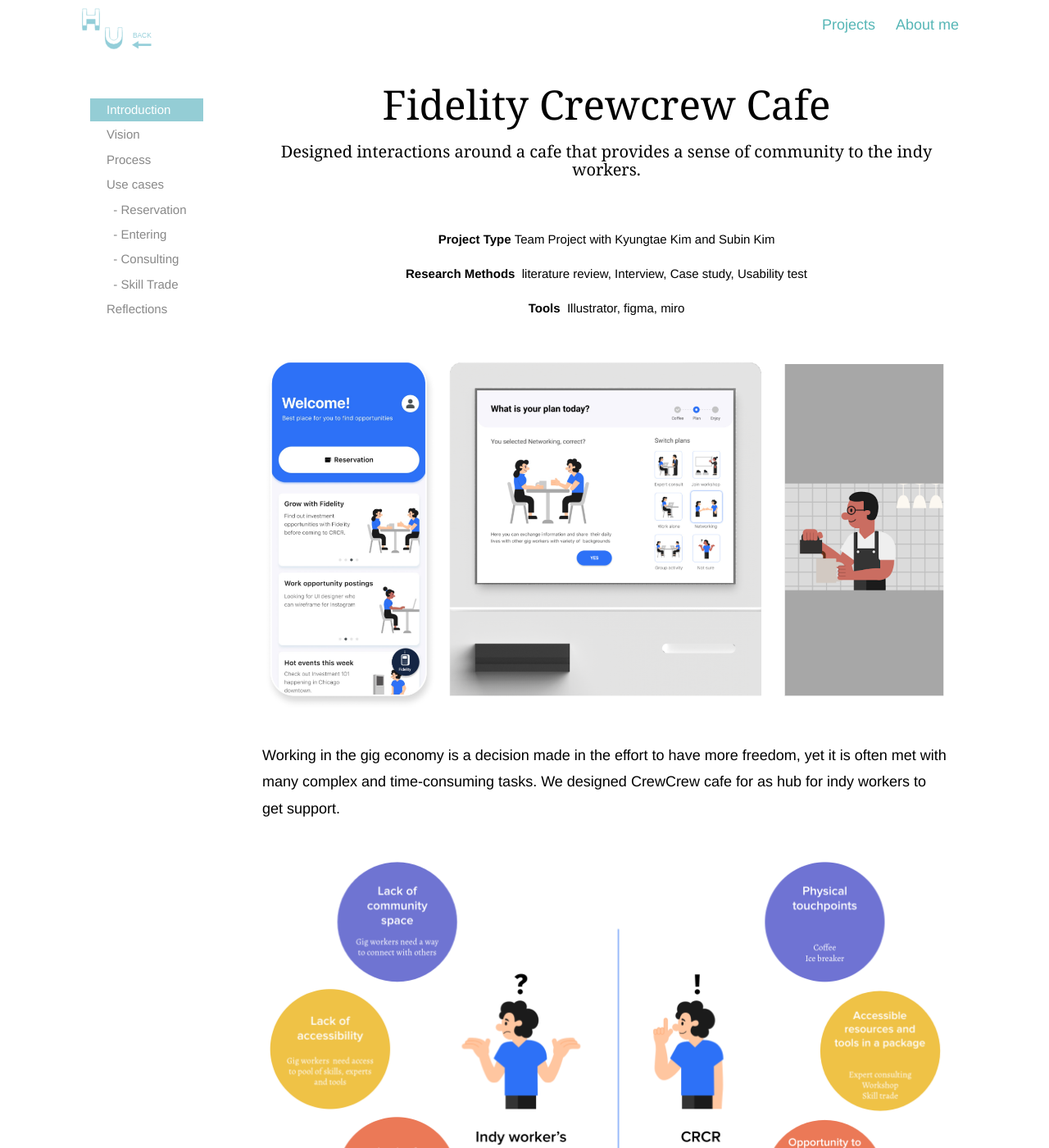
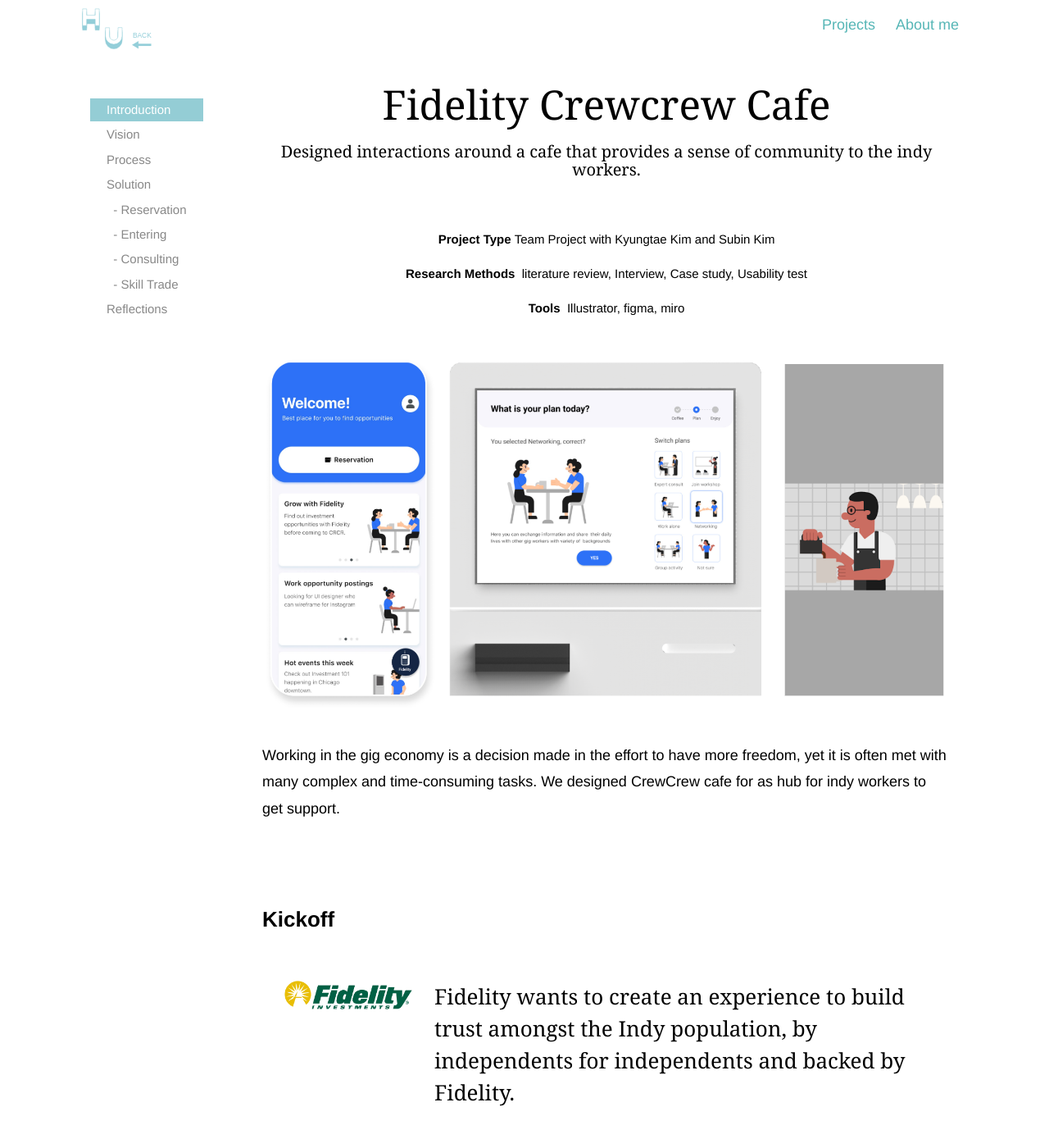
Before and after one commit to yuanyuanhu96/Potfolio-Archive, a Jekyll site: the page projects/crcr.html, which Jekyll copies as it is, in a window 1280 px wide and 1400 px high. Shown: the whole window at 82% size. Built offline with Jekyll 4.4.1, drawn with Linux system fonts in a browser that asks for light colours; some of the changed text lies outside the part shown.

Commit message:
Story of CRCR

```diff
--- a/CSS/index.css
+++ b/CSS/index.css
@@ -207,8 +207,7 @@
   z-index: 5;
   transition: 500ms;
   opacity: 0;
-    display: block;
-
+  display: block;
 }
 
 .mask:hover {
@@ -311,7 +310,7 @@
   margin-top: 20px;
   margin-bottom: 60px;
   font-style: normal;
-  font-size: 30px;
+  font-size: 26px;
   font-family: 'Chronicle Display', Georgia, serif;
   font-weight: 400;
   text-transform: none;
--- a/CSS/projects.css
+++ b/CSS/projects.css
@@ -898,7 +898,7 @@
   margin-top: 20px;
   margin-bottom: 60px;
   font-style: normal;
-  font-size: 30px;
+  font-size: 26px;
   font-family: "Chronicle Display",
     Georgia,
     serif;
@@ -987,6 +987,13 @@
   grid-template-columns: 1fr 1fr;
 }
 
+.one-to-three {
+  display: grid;
+  grid-template-columns: 1fr 3fr;
+}
+
+
+
 .chunk-left {
   margin-right: 22px;
 }
@@ -1029,3 +1036,53 @@
 .padding-right-30{
   padding-right: 30px;
 }
+
+
+
+.logo-left {
+  margin: 0 20px;
+
+  /* border-right-style: solid;
+    border-right-color: solid; */
+
+  border-width: 1px;
+
+}
+
+.chunk-top {
+
+  margin: 0 0px;
+
+  border-bottom-style: solid;
+    border-bottom-color: solid;
+
+  border-width: 1px;
+
+}
+
+
+
+.quote{
+
+    font-style: italic;
+  font-size: 24px;
+  font-family: "Chronicle Display",
+    Georgia,
+    serif;
+  font-weight: 400;
+  text-transform: none;
+  line-height: 1.5;
+  letter-spacing: 0;
+  -webkit-font-smoothing: antialiased;
+}
+
+.card{
+  background-color: #fff;
+    box-shadow: 2px 2px 4px #a6a6a6;
+    padding: 20px 20px;
+}
+
+.green-card{
+  /* background-color:#F3FAEE; */
+    padding: 20px 20px;
+}
--- a/projects/crcr.html
+++ b/projects/crcr.html
@@ -39,7 +39,7 @@
           <li><a href="#step1">Introduction</a></li>
           <li><a href="#step2">Vision</a></li>
           <li><a href="#step3">Process</a></li>
-          <li><a href="#step4">Use cases</a></li>
+          <li><a href="#step4">Solution</a></li>
           <li><a href="#step5">&nbsp - Reservation</a></li>
           <li><a href="#step6">&nbsp - Entering</a></li>
           <li><a href="#step7">&nbsp - Consulting</a></li>
@@ -78,19 +78,48 @@
               time-consuming tasks. We designed CrewCrew cafe for as hub for
               indy workers to get support.
             </p>
+            <h2>Kickoff</h2>
+
+            <div class="one-to-three">
+              <section class="logo-left">
+                <p>
+                  <img
+                    alt="Git Bash"
+                    src="../assets/img/crcr/crcr-12.png"
+                    width="200"
+                  />
+                </p>
+              </section>
+
+              <section>
+                <div class="highlight">
+                  Fidelity wants to create an experience to build trust amongst
+                  the Indy population, by independents for independents and
+                  backed by Fidelity.
+                </div>
+              </section>
+            </div>
+
+            <h2>The “Indy” we are talking about</h2>
             <p>
-              <img alt="Git Bash" src="../assets/img/crcr/crcr-01.png" />
+              An indy (or indie) worker is an independent worker. Compared
+              with other employees, they usually handle
+              many things on their own. Among these 5 types we are focusing on
+              steady indies, who chose to work independently and wanted a balanced life.
             </p>
 
-            <h3>Who is indy worker</h3>
+
+
             <p>
-              An indy (or indie) worker is an independent worker. It is a broad
-              term, and can cover the self-employed, freelancers, contractors,
-              gig workers. They work for them, and are responsible for paying
-              yourself. Compared with other employees, they usually handle many
-              things on their own.
+              <img alt="Git Bash" src="../assets/img/crcr/crcr-13.png" width="700"/>
             </p>
-            <h3>What we provide</h3>
+
+                <div class="highlight ">
+                  "Working in the gig economy is a decision made in the effort
+                  to have more freedom, yet it is often met with many complex
+                  and time-consuming tasks"   -- The steady indy says
+                </div>
+            <!-- <h3>What we provide</h3>
             <p>
               First, We decided to provide lots of physical touchpoints, where
               self-employed workers can hang out and have coffee with the
@@ -100,55 +129,32 @@
               pools. Lastly, we set up opportunities for them to network and
               access data of others, allowing them to navigate their position by
               anchoring from reference points.
-            </p>
+            </p> -->
 
             <p></p>
           </div>
 
           <div id="step2" class="dowebok">
             <h2>Our Vision</h2>
+            <section class="padding-right-30">
+              <div class="highlight">
+                How might we help indy workers deal with jobs of their job and
+                bring them a sense of belonging by using the assets that
+                Fidelity already can do the best?
+              </div>
+            </section>
             <p>
               <img
                 class="align-center"
                 alt="Git Bash"
                 src="../assets/img/crcr/crcr-10.png"
-                width="700"
+
               />
             </p>
-            <section class="padding-right-30">
-              <h3>Fidelity’s Goal</h3>
-
-              <div class="highlight">
-                Fidelity wants to create an experience to
-                <mark>build trust </mark>amongst the Indy population,
-                <mark>by independents for independents</mark> and
-                <mark> backed by Fidelity.</mark>
-              </div>
-            </section>
-
-            <section class="padding-right-30">
-              <h3>Our Design Goal</h3>
-
-              <div class="highlight">
-                How might we help indy workers deal with<mark>
-                  jobs of their job </mark
-                >and bring them a <mark>sense of belonging </mark>by using the
-                assets that Fidelity already can do the best?
-              </div>
-            </section>
           </div>
 
           <div id="step3" class="dowebok">
-            <h2>Process</h2>
-
-            <p>
-              Fidelity Investments wants to create an experience model to build
-              trust amongst the self-employed individuals, so-called indy
-              workers. Our group decided to build a community space to reinforce
-              the sense of belonging and provide support for the job of jobs. in
-              the indy community by using the assets that Fidelity already can
-              do the best.
-            </p>
+            <h2>How we did it</h2>
 
             <p>
               Throughout the class, we started from defining What “is” the
@@ -162,6 +168,12 @@
 
             <div class="swiper-container">
               <div class="swiper-wrapper">
+                <div class="swiper-slide">
+                  <img
+                    alt="Git Bash"
+                    src="../assets/img/crcr/crcr-process-00.png"
+                  />
+                </div>
                 <div class="swiper-slide">
                   <img
                     alt="Git Bash"
@@ -222,13 +234,45 @@
           </div>
 
           <div id="step4" class="dowebok">
+            <h2>User's problem</h2>
+
+            <!-- <p>
+              <img alt="Git Bash" src="../assets/img/crcr/crcr-01.png" />
+            </p>
+ -->
+
+            <p>
+              <img alt="Git Bash" src="../assets/img/crcr/crcr-15.png" />
+            </p>
+            <p>
+              As an indy worker, they go through so many difficulties in their
+              journey being alone and making decisions all on their own
+              everytime. The key challenges we identified was 1.Lack of
+              community space, they need a way to connect with others. 2.Lack of
+              accessibility, they need better access to pool of skills, experts
+              and tools. 3.Lack of reference point, they need a way to compare
+              themselves with the others to feel safe, understanding that they
+              are on the right track.
+            </p>
+            <h2>Our solution</h2>
+
+            <p>
+              <img alt="Git Bash" src="../assets/img/crcr/crcr-16.png" />
+            </p>
+            <p>
+              So, we made three design principles, First, let’s provide
+              1.physical touchpoints, where they can hang out and have coffee
+              with the others, a place full of conversation and valuable
+              information. 2.we want to provide accessible resources and tools
+              in a package. Quick and easy access to the experts, workshops and
+              skill pools. 3.Provide opportunity to network and access data of
+              others. Understand where others are at and find out their future
+              path.
+            </p>
+
             <h2>Use cases</h2>
 
-            <p>
-              At the end of the workshop, we narrowed down several concepts into
-              three use cases. 1. Reserving for a visit, 2. Entering the cafe
-              and 3. Activities inside the cafe.
-            </p>
+
 
             <p><img alt="Git Bash" src="../assets/img/crcr/crcr-03.png" /></p>
           </div>
@@ -382,9 +426,7 @@
 
           <div id="step7" class="dowebok">
             <h2>
-              <div class="number">
-                3.
-              </div>
+              <div class="number">3.</div>
               Getting professional help for Job of Jobs
             </h2>
             <p>
@@ -408,9 +450,7 @@
               </div>
 
               <div>
-                <div class="highlight">
-                  Import data from Fidelity database
-                </div>
+                <div class="highlight">Import data from Fidelity database</div>
 
                 <p>
                   <br />The user clicks the Fidelity care tab. In this tab,
@@ -461,9 +501,7 @@
               </div>
 
               <div>
-                <div class="highlight">
-                  Follow-up plan encourages change
-                </div>
+                <div class="highlight">Follow-up plan encourages change</div>
 
                 <p>
                   <br />After the expert consulting, specific plan tab gets
@@ -476,9 +514,7 @@
 
           <div id="step8" class="dowebok">
             <h2>
-              <div class="number">
-                4.
-              </div>
+              <div class="number">4.</div>
               More to explore: Skill trade
             </h2>
             <div class="one-to-one">
```
Also changed, not shown: assets/img/crcr/crcr-03.png, assets/img/crcr/crcr-10.png, assets/img/crcr/crcr-12.png (added), assets/img/crcr/crcr-13.png (added), assets/img/crcr/crcr-14.png (added), assets/img/crcr/crcr-15.png (added), assets/img/crcr/crcr-16.png (added), assets/img/crcr/crcr-process-00.png (added).
